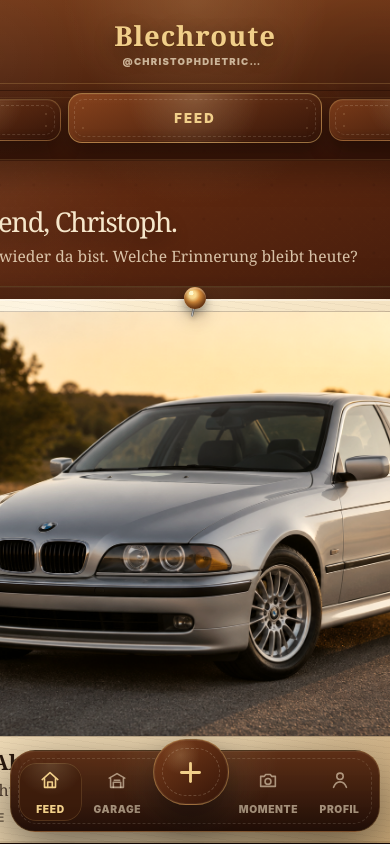
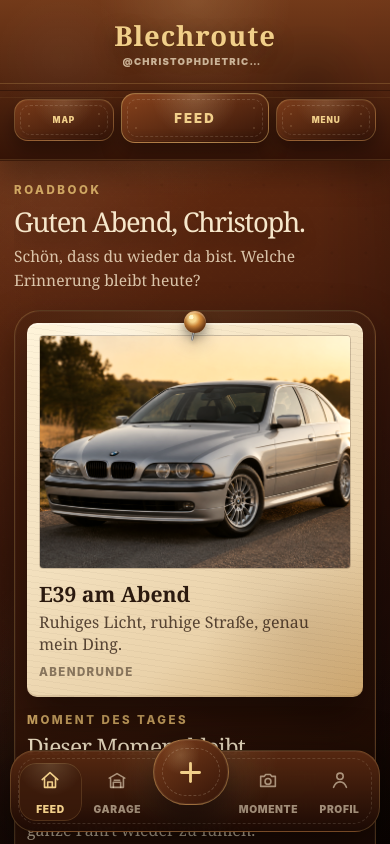
Before and after one commit to christophdietrich19-dot/blechroute-app, a React (Vite) app: page / in a window 390 px wide. Built offline with nearby package versions, Linux system fonts and the light colour scheme.

Commit message:
Add files via upload

```diff
--- a/src/App.jsx
+++ b/src/App.jsx
@@ -171,6 +171,7 @@ function AppShell({ appState, setAppState, onResetDemo }) {
 
   function toggleSavedEntry(entryId) {
     const entry = appState.entries.find((item) => item.id === entryId);
+    const isAlreadySaved = (appState.savedEntryIds || []).includes(entryId);
 
     setAppState((current) => {
       const currentSaved = current.savedEntryIds || [];
@@ -185,8 +186,6 @@ function AppShell({ appState, setAppState, onResetDemo }) {
     });
 
     if (entry) {
-      const isAlreadySaved = (appState.savedEntryIds || []).includes(entryId);
-
       addNotification({
         type: "saved",
         title: isAlreadySaved ? "Beitrag entfernt" : "Beitrag gespeichert",
@@ -633,18 +632,11 @@ export default function App() {
 
   return (
     <div className="site">
-      <div
-        style={{
-          gridColumn: "1 / -1",
-          justifySelf: "center"
-        }}
-      >
-        <AppShell
-          appState={appState}
-          setAppState={setAppState}
-          onResetDemo={handleResetDemo}
-        />
-      </div>
+      <AppShell
+        appState={appState}
+        setAppState={setAppState}
+        onResetDemo={handleResetDemo}
+      />
     </div>
   );
 }
--- a/src/styles.css
+++ b/src/styles.css
@@ -27,7 +27,9 @@
   --nav-height: 108px;
 }
 
-* {
+*,
+*::before,
+*::after {
   box-sizing: border-box;
 }
 
@@ -83,12 +85,9 @@ svg {
   max-width: 100vw;
   min-height: 100vh;
   display: grid;
-  grid-template-columns: minmax(280px, 470px) minmax(360px, 430px);
-  justify-content: center;
-  align-items: center;
-  gap: 58px;
+  place-items: center;
   padding: 42px 24px;
-  overflow-x: hidden;
+  overflow: hidden;
   background:
     radial-gradient(circle at 16% 8%, rgba(241, 207, 138, 0.13), transparent 28%),
     radial-gradient(circle at 84% 80%, rgba(143, 76, 32, 0.22), transparent 36%),
@@ -130,55 +129,11 @@ svg {
     linear-gradient(to bottom, rgba(0, 0, 0, 0.05), rgba(0, 0, 0, 0.42));
 }
 
-.desktop-copy,
 .phone-shell {
   position: relative;
   z-index: 1;
-}
-
-.desktop-copy {
-  max-width: 480px;
-  padding: 12px;
-}
-
-.desktop-copy h1 {
-  margin: 0;
-  color: var(--paper);
-  font-size: clamp(2.6rem, 5.3vw, 5.3rem);
-  line-height: 0.94;
-  letter-spacing: -0.055em;
-  text-shadow: 0 2px 22px rgba(0, 0, 0, 0.5);
-}
-
-.desktop-copy p:not(.section-label) {
-  margin: 24px 0 0;
-  max-width: 430px;
-  color: var(--paper-soft);
-  font-size: 1.08rem;
-  line-height: 1.72;
-}
-
-.desktop-tags {
-  display: flex;
-  flex-wrap: wrap;
-  gap: 10px;
-  margin-top: 28px;
-}
-
-.desktop-tags span {
-  padding: 10px 13px;
-  border: 1px solid rgba(216, 174, 103, 0.24);
-  border-radius: 999px;
-  color: var(--paper-soft);
-  background:
-    linear-gradient(145deg, rgba(255, 255, 255, 0.07), rgba(0, 0, 0, 0.08)),
-    rgba(60, 28, 14, 0.52);
-  font-size: 0.9rem;
-}
-
-.phone-shell {
   width: min(100%, 420px);
-  max-width: 100%;
+  max-width: 420px;
   height: min(860px, calc(100vh - 48px));
   min-height: 740px;
   padding: 13px;
@@ -277,8 +232,8 @@ svg {
 
 .app-header {
   position: relative;
-  width: auto;
-  max-width: none;
+  width: calc(100% + 36px);
+  max-width: calc(100% + 36px);
   margin: -4px -18px 24px;
   padding: 12px 18px 16px;
   overflow: hidden;
@@ -449,6 +404,7 @@ svg {
 }
 
 .welcome-block {
+  width: 100%;
   max-width: 100%;
   margin-bottom: 18px;
   overflow-x: hidden;
@@ -474,6 +430,7 @@ svg {
 .daily-highlight {
   display: grid;
   gap: 16px;
+  width: 100%;
   max-width: 100%;
   padding: 12px;
   overflow: hidden;
@@ -554,6 +511,8 @@ svg {
 }
 
 .daily-polaroid {
+  width: 100%;
+  max-width: 100%;
   padding: 12px 12px 18px;
   border-radius: 10px;
   transform: rotate(-1.2deg);
@@ -629,6 +588,7 @@ svg {
   justify-content: space-between;
   gap: 12px;
   align-items: end;
+  width: 100%;
   max-width: 100%;
   margin: 24px 0 14px;
   overflow-x: hidden;
@@ -660,6 +620,7 @@ svg {
 .note-card,
 .profile-card,
 .task-card {
+  width: 100%;
   max-width: 100%;
   overflow: hidden;
   border: 1px solid rgba(216, 174, 103, 0.18);
@@ -855,6 +816,7 @@ svg {
 .polaroid-row {
   display: flex;
   gap: 16px;
+  width: 100%;
   max-width: 100%;
   overflow-x: auto;
   padding: 10px 2px 16px;
@@ -923,6 +885,7 @@ svg {
 .task-list {
   display: grid;
   gap: 14px;
+  width: 100%;
   max-width: 100%;
   overflow-x: hidden;
 }
@@ -1460,23 +1423,6 @@ svg {
   text-align: center;
 }
 
-@media (max-width: 980px) {
-  .site {
-    grid-template-columns: 1fr;
-    padding: 18px 12px;
-  }
-
-  .desktop-copy {
-    display: none;
-  }
-
-  .phone-shell {
-    width: min(100%, 430px);
-    height: calc(100vh - 24px);
-    min-height: 680px;
-  }
-}
-
 @media (max-width: 700px) {
   :root {
     --nav-height: 118px;
@@ -1487,7 +1433,7 @@ svg {
   #root {
     width: 100%;
     max-width: 100%;
-    height: 100%;
+    min-height: 100%;
     overflow-x: hidden;
   }
 
@@ -1497,7 +1443,7 @@ svg {
     max-width: 100%;
     min-height: 100dvh;
     padding: 0;
-    overflow-x: hidden;
+    overflow: hidden;
   }
 
   .phone-shell {
@@ -1534,15 +1480,11 @@ svg {
   }
 
   .app-header {
-    width: 100%;
-    max-width: 100%;
-    margin: -24px 0 22px;
-    padding: 22px 0 15px;
+    width: calc(100% + 28px);
+    max-width: calc(100% + 28px);
+    margin: -24px -14px 22px;
+    padding: 22px 14px 15px;
     overflow: hidden;
-  }
-
-  .brand-center {
-    padding: 0 14px;
   }
 
   .brand-center h1 {
@@ -1559,17 +1501,16 @@ svg {
   .road-control-row {
     width: 100%;
     max-width: 100%;
-    grid-template-columns: minmax(0, 0.84fr) minmax(0, 1.32fr) minmax(0, 0.84fr);
+    grid-template-columns: minmax(0, 0.86fr) minmax(0, 1.28fr) minmax(0, 0.86fr);
     gap: 7px;
     margin-top: 16px;
-    padding-left: 14px;
-    padding-right: 14px;
+    padding-top: 12px;
     overflow: visible;
   }
 
   .road-control-row::before {
-    left: 0;
-    right: 0;
+    left: -14px;
+    right: -14px;
   }
 
   .road-control-button {
@@ -1686,8 +1627,6 @@ svg {
 
   .road-control-row {
     gap: 6px;
-    padding-left: 10px;
-    padding-right: 10px;
   }
 
   .road-control-button {
```
